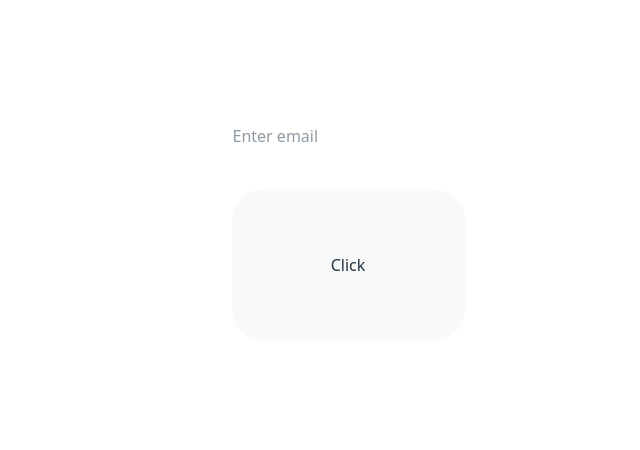
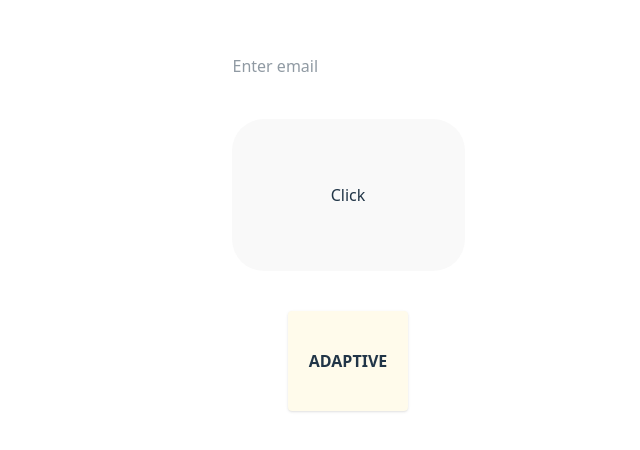
Before and after one commit to Leont1cov/tailwind-course, a React (Vite) app: page / in a window 1280 px wide. Shown: the part 168-618 px from the top of the page, without its empty margins (292-932 px from the left). Built offline with nearby package versions, Linux system fonts and the light colour scheme.

Commit message:
feat: added adaptive container

```diff
--- a/src/Part2.jsx
+++ b/src/Part2.jsx
@@ -8,6 +8,13 @@ export default function Part2 () {
                        transition-colors ease-in duration-300 focus:border-blue-300'/>
 
                 <button className="rounded-4xl bg-blue-600 mt-10 p-16 hover:bg-blue-950 transition-colors">Click</button>
+
+                {/*Adaptive */}
+                <div className='mx-auto flex justify-center items-center
+                w-30 h-25 mt-10 text-center bg-blue-950 rounded shadow font-bold
+                transition-colors duration-300 md:bg-blue-600 lg:bg-amber-600 xl:bg-amber-50 2xl:bg-green-400'>
+                    ADAPTIVE
+                </div>
             </div>
         </>
     )
```
